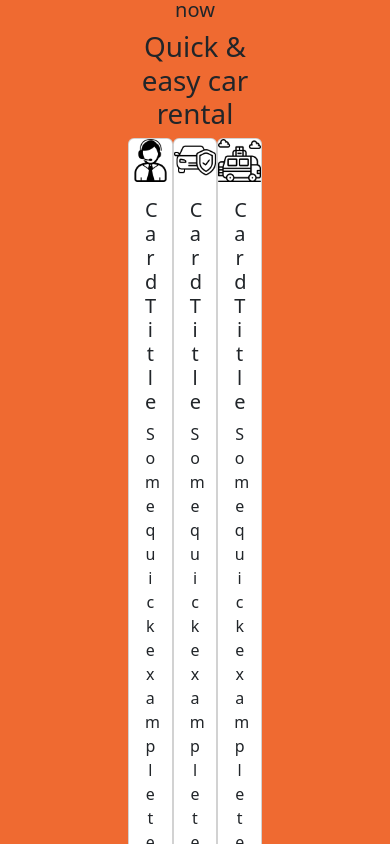
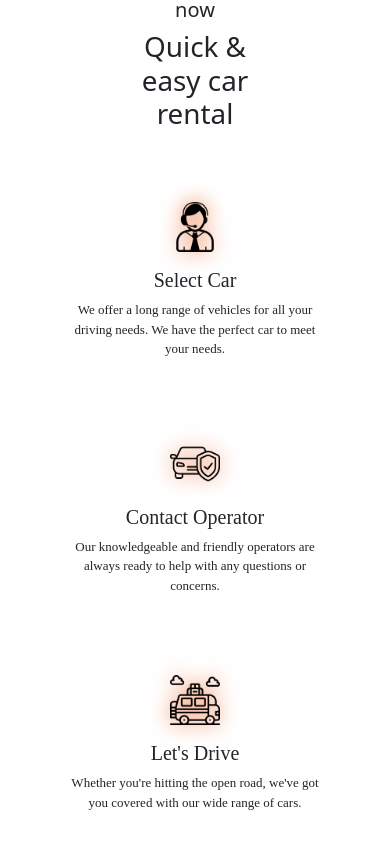
Before and after one commit to KolbyEllis/carrental, a React (Create React App) app: page /ContactUs in a window 390 px wide. Shown: the part 880-1724 px from the top of the page. Built offline with nearby package versions, Linux system fonts and the light colour scheme.

Commit message:
Fix spacing on info-cards and made them appear vertical on small screens

```diff
--- a/src/App.css
+++ b/src/App.css
@@ -173,15 +173,33 @@ width: 100%;
 }
 
 /*Info */
-.test2 {
+.info-container {
 text-align: center;
 padding: 8em;
-background-color: #EF6A31;
 }
 
-.test3 {
+.info-text {
+  font-family: "Lexend";
+  font-size: small;
+}
+
+.info-body {
+  margin: 2em;
+  border: none;
+}
+
+.info-card {
   display: flex;
   justify-content: center;
+  padding: 2em;
+}
+
+.info-card-title {
+  font-family: "Lexend";
+}
+
+.info-title, .info-text {
+font-family: #293646;
 }
 
 
@@ -192,7 +210,16 @@ background-color: #EF6A31;
 
 
 
+@media (max-width: 768px) {
+  .info-card {
+    flex-direction: column; /* Stack cards vertically on smaller screens */
+    align-items: center; /* Center cards vertically */
+  }
 
+  .info-body {
+    width: 100%; /* Make card bodies full width on smaller screens */
+  }
+}
 
 
 
--- a/src/components/Info.js
+++ b/src/components/Info.js
@@ -2,49 +2,67 @@ import React from 'react';
 import { Card } from 'react-bootstrap';
 
 function Info() {
+  const cardImageStyle = {
+    display: 'block',
+    margin: '0 auto', // Center the image horizontally
+  };
+
+  const cardTextStyle = {
+    textAlign: 'center', // Center the text horizontally
+  };
+
+  const glowingImageStyle = {
+    filter: 'drop-shadow(0 0 10px #EF6A31)',
+  };
+
   return (
-    <div className=''>
-        <div className='test2'>
+    <div className='info-container'>
       <h5>Plan your trip now</h5>
-        <h1>
-            Quick & easy car rental
-        </h1>
-        <div className='test3'>
-        <Card style={{ width: '18rem' }}>
-      <Card.Img variant="top" src="/operator.png" />
+      <h1>Quick & easy car rental</h1>
+      <div className='info-card'>
+        <Card className="info-body" style={{ width: '18rem' }}>
+          <Card.Img
+            variant="top"
+            src="/operator.png"
+            style={{ ...cardImageStyle, width: '50px', height: '50px', ...glowingImageStyle }}
+          />
           <Card.Body>
-        <Card.Title>Card Title</Card.Title>
-        <Card.Text>
-          Some quick example text to build on the card title and make up the
-          bulk of the card's content.
+            <Card.Title className="info-card-title" style={cardTextStyle}>Select Car</Card.Title>
+            <Card.Text className="info-text" style={cardTextStyle}>
+              We offer a long range of vehicles for all your driving needs. We have the perfect car to meet your needs.
             </Card.Text>
           </Card.Body>
         </Card>
-    <Card style={{ width: '18rem' }}>
-      <Card.Img variant="top" src="/car-icon.png" />
+
+        <Card className="info-body" style={{ width: '18rem' }}>
+          <Card.Img
+            variant="top"
+            src="/car-icon.png"
+            style={{ ...cardImageStyle, width: '50px', height: '50px', ...glowingImageStyle }}
+          />
           <Card.Body>
-        <Card.Title>Card Title</Card.Title>
-        <Card.Text>
-          Some quick example text to build on the card title and make up the
-          bulk of the card's content.
+            <Card.Title className="info-card-title" style={cardTextStyle}>Contact Operator</Card.Title>
+            <Card.Text className="info-text" style={cardTextStyle}>
+              Our knowledgeable and friendly operators are always ready to help with any questions or concerns.
             </Card.Text>
           </Card.Body>
         </Card>
-    <Card style={{ width: '18rem' }}>
-      <Card.Img variant="top" src="/van-icon.png" />
+
+        <Card className="info-body" style={{ width: '18rem' }}>
+          <Card.Img
+            variant="top"
+            src="/van-icon.png"
+            style={{ ...cardImageStyle, width: '50px', height: '50px', ...glowingImageStyle }}
+          />
           <Card.Body>
-        <Card.Title>Card Title</Card.Title>
-        <Card.Text>
-          Some quick example text to build on the card title and make up the
-          bulk of the card's content.
+            <Card.Title className="info-card-title" style={cardTextStyle}>Let's Drive</Card.Title>
+            <Card.Text className="info-text" style={cardTextStyle}>
+              Whether you're hitting the open road, we've got you covered with our wide range of cars.
             </Card.Text>
           </Card.Body>
         </Card>
       </div>
     </div>
-
-    </div>
-
   );
 }
 
```
Lines whose indentation alone changed are shown as unchanged.
